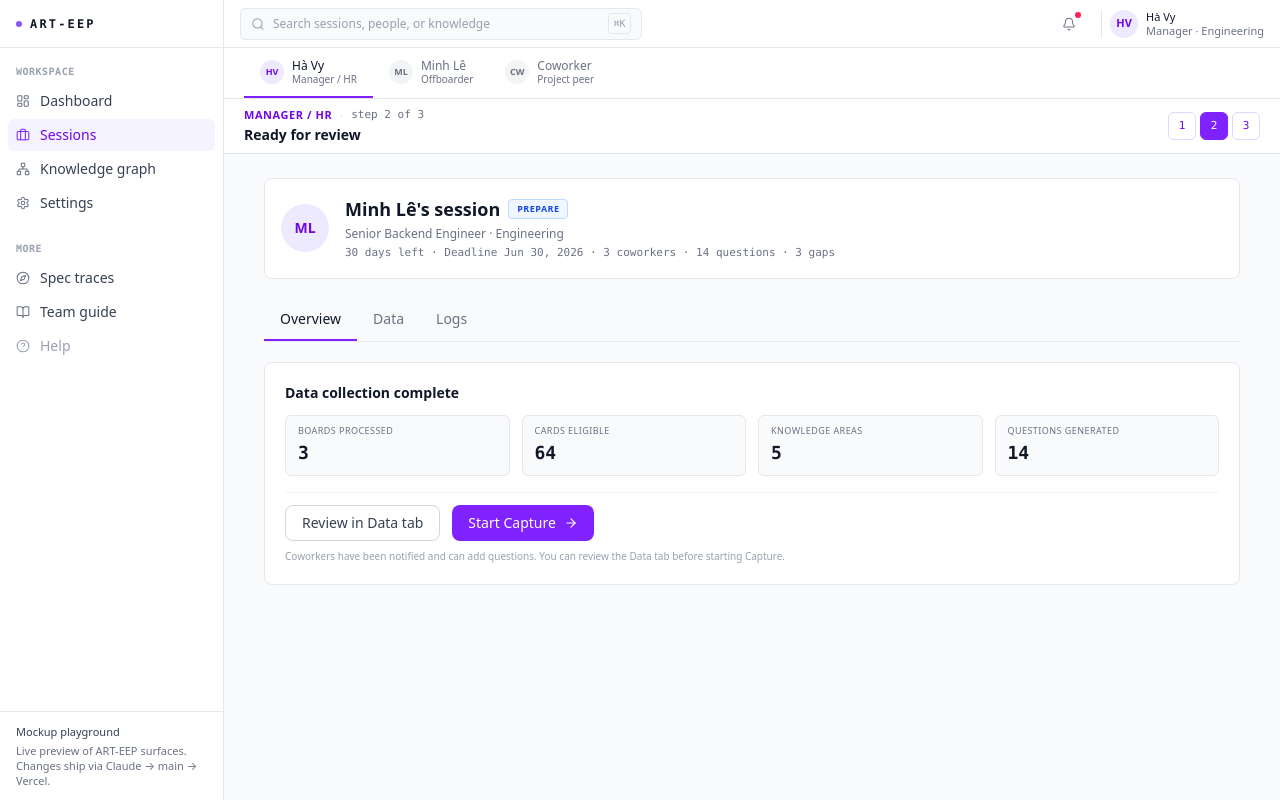
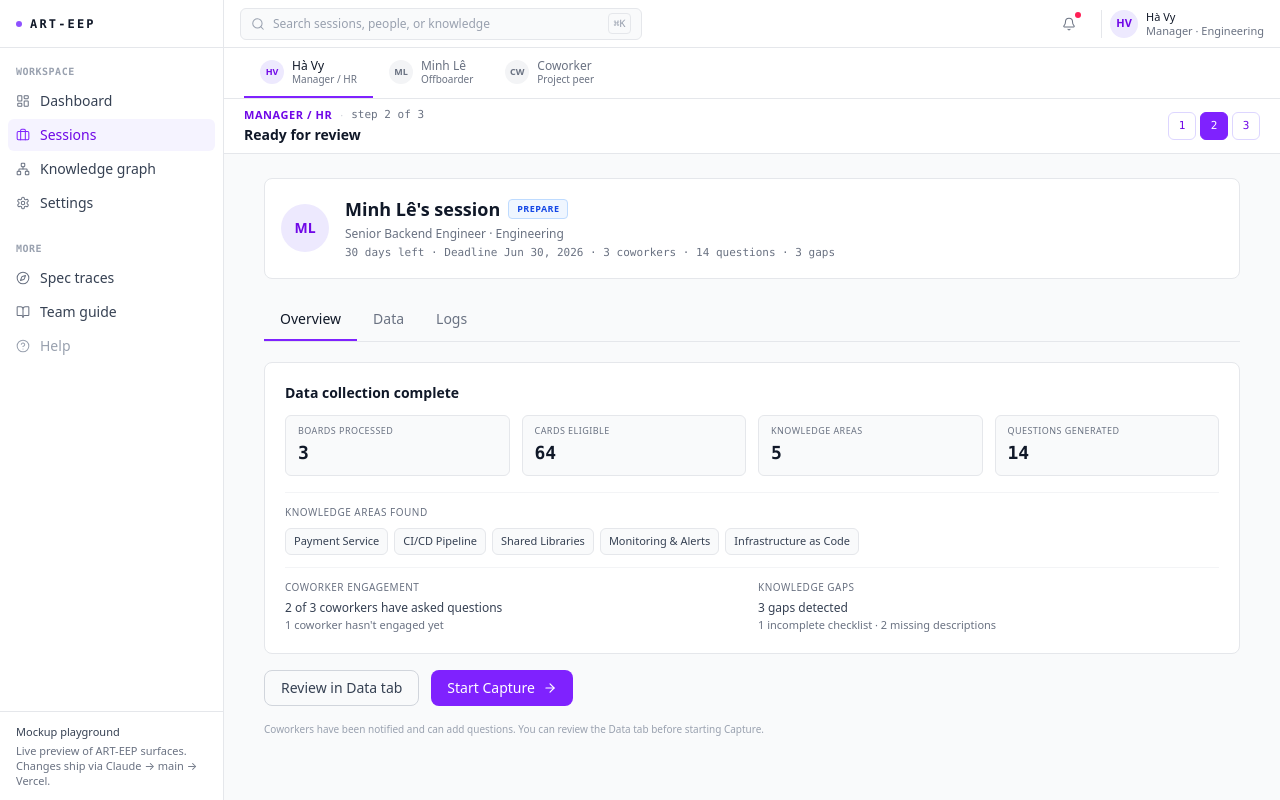
Before and after one commit to BuiDoanKhanhAnPrecioFishbone/esb-mockup, a Next.js app: page /session/minh-le in a window 1280 px wide. Built offline with nearby package versions, Linux system fonts and the light colour scheme.

Commit message:
fix(session): Side Panel → right drawer overlay (480px), enrich Overview with module names + coworker engagement + gap details

```diff
--- a/components/mockups/session-command-view.jsx
+++ b/components/mockups/session-command-view.jsx
@@ -12,7 +12,7 @@ import {
 /* ═══ Session Command View — CL-119/120/127 ═══
    Prepare phase with 3 roles (Manager, Offboarder, Coworker).
    Hero bar + tabs (Overview, Data, Logs).
-   Data tab: Board→Module→Card accordion + Side Panel. */
+   Data tab: Board→Module→Card accordion + Side Panel RIGHT DRAWER. */
 
 const ROLES = [
   { id: "manager", label: "Hà Vy", sub: "Manager / HR", icon: "HV" },
@@ -91,7 +91,25 @@ function OverviewContent({ role, stepId, isReady }) { if (role === "offboarder")
 function ManagerOverview({ stepId, isReady }) {
   if (!isReady) return (<div className="rounded-lg border border-gray-200 bg-white p-6 text-center"><div className="w-10 h-10 rounded-full bg-violet-50 inline-flex items-center justify-center mb-3 mx-auto"><div className="w-4 h-4 rounded-full border-2 border-gray-300 border-t-violet-500 animate-spin" /></div><h3 className="text-sm font-medium text-gray-900 mb-1">Collecting data from {SESSION.boards} boards...</h3><p className="text-xs text-gray-500">This takes a few minutes. You can leave and come back — we&apos;ll notify you when it&apos;s ready.</p></div>);
   if (stepId === "capture-preview") return (<div className="rounded-lg border border-emerald-200 bg-emerald-50/40 p-4"><div className="flex items-center gap-2 mb-2"><CheckCircle2 className="w-4 h-4 text-emerald-600" /><h3 className="text-sm font-semibold text-gray-900">Capture is active</h3></div><p className="text-xs text-gray-500">Minh Lê has been notified and can start answering questions. Coworkers can still add new questions.</p></div>);
-  return (<div className="rounded-lg border border-gray-200 bg-white p-5"><h3 className="text-sm font-semibold text-gray-900 mb-3">Data collection complete</h3><div className="grid grid-cols-4 gap-3 mb-4"><MetricCard label="Boards processed" value={SESSION.boards} /><MetricCard label="Cards eligible" value={SESSION.cards} /><MetricCard label="Knowledge areas" value={SESSION.modules} /><MetricCard label="Questions generated" value={SESSION.questions} /></div><div className="flex items-center gap-3 pt-3 border-t border-gray-100"><button className="h-9 px-4 rounded-lg border border-gray-300 text-sm font-medium text-gray-700 hover:bg-gray-50 transition-colors">Review in Data tab</button><Link href="/session/minh-le" className="h-9 px-4 rounded-lg bg-violet-600 hover:bg-violet-700 text-white text-sm font-medium inline-flex items-center gap-2 transition-colors">Start Capture<ArrowRight className="w-3.5 h-3.5" /></Link></div><p className="text-[10px] text-gray-400 mt-2">Coworkers have been notified and can add questions. You can review the Data tab before starting Capture.</p></div>);
+  return (<div className="space-y-4">
+    <div className="rounded-lg border border-gray-200 bg-white p-5">
+      <h3 className="text-sm font-semibold text-gray-900 mb-3">Data collection complete</h3>
+      <div className="grid grid-cols-4 gap-3 mb-4"><MetricCard label="Boards processed" value={SESSION.boards} /><MetricCard label="Cards eligible" value={SESSION.cards} /><MetricCard label="Knowledge areas" value={SESSION.modules} /><MetricCard label="Questions generated" value={SESSION.questions} /></div>
+      <div className="pt-3 border-t border-gray-100 space-y-2">
+        <p className="text-[10px] text-gray-500 uppercase tracking-wider font-medium">Knowledge areas found</p>
+        <div className="flex flex-wrap gap-1.5">{["Payment Service", "CI/CD Pipeline", "Shared Libraries", "Monitoring & Alerts", "Infrastructure as Code"].map(m => (<span key={m} className="text-[11px] px-2 py-1 rounded-md bg-gray-50 border border-gray-200 text-gray-700">{m}</span>))}</div>
+      </div>
+      <div className="pt-3 mt-3 border-t border-gray-100 grid grid-cols-2 gap-3">
+        <div><p className="text-[10px] text-gray-500 uppercase tracking-wider font-medium mb-1">Coworker engagement</p><p className="text-[12px] text-gray-700">2 of 3 coworkers have asked questions</p><p className="text-[11px] text-gray-500">1 coworker hasn&apos;t engaged yet</p></div>
+        <div><p className="text-[10px] text-gray-500 uppercase tracking-wider font-medium mb-1">Knowledge gaps</p><p className="text-[12px] text-gray-700">3 gaps detected</p><p className="text-[11px] text-gray-500">1 incomplete checklist · 2 missing descriptions</p></div>
+      </div>
+    </div>
+    <div className="flex items-center gap-3">
+      <button className="h-9 px-4 rounded-lg border border-gray-300 text-sm font-medium text-gray-700 hover:bg-gray-50 transition-colors">Review in Data tab</button>
+      <Link href="/session/minh-le" className="h-9 px-4 rounded-lg bg-violet-600 hover:bg-violet-700 text-white text-sm font-medium inline-flex items-center gap-2 transition-colors">Start Capture<ArrowRight className="w-3.5 h-3.5" /></Link>
+    </div>
+    <p className="text-[10px] text-gray-400">Coworkers have been notified and can add questions. You can review the Data tab before starting Capture.</p>
+  </div>);
 }
 
 function OffboarderOverview({ stepId }) {
@@ -108,12 +126,12 @@ function DataContent({ role, stepId, isReady }) {
   const [selectedCard, setSelectedCard] = useState(null);
   if (role === "offboarder" && stepId !== "capture-preview") return (<div className="rounded-lg border border-dashed border-gray-300 bg-gray-50 p-8 text-center"><h3 className="text-sm font-medium text-gray-700 mb-1">Questions are being collected</h3><p className="text-xs text-gray-500">You&apos;ll be able to answer them once Capture starts.</p></div>);
   if (!isReady) return (<div className="rounded-lg border border-dashed border-gray-300 bg-gray-50 p-8 text-center"><div className="w-10 h-10 rounded-full bg-violet-50 inline-flex items-center justify-center mb-3 mx-auto"><div className="w-4 h-4 rounded-full border-2 border-gray-300 border-t-violet-500 animate-spin" /></div><h3 className="text-sm font-medium text-gray-700 mb-1">Data is being collected...</h3><p className="text-xs text-gray-500">The accordion will appear here when the crawl finishes.</p></div>);
-  return (<div className={`${selectedCard ? "grid grid-cols-[1fr_340px] gap-4" : ""}`}>
+  return (<div className="relative">
     <div>
       <div className="mb-4 flex items-center gap-2"><input placeholder="Ask a general question not tied to a specific card..." className="flex-1 h-9 px-3 rounded-lg border border-gray-200 text-sm focus:outline-none focus:ring-2 focus:ring-violet-500/20 focus:border-violet-400" /><button className="h-9 px-3 rounded-lg bg-violet-600 hover:bg-violet-700 text-white text-xs font-medium transition-colors">Ask</button></div>
       {MODULES_DATA.map((board, bi) => (<div key={bi} className="rounded-lg border border-gray-200 bg-white mb-3 overflow-hidden"><div className="px-4 py-2.5 bg-gray-50 border-b border-gray-200 flex items-center gap-2"><Layers className="w-3.5 h-3.5 text-gray-400" /><span className="text-sm font-semibold text-gray-900">{board.board}</span><span className="text-[11px] text-gray-500">{board.boardCards} cards</span></div>{board.modules.map((mod, mi) => (<ModuleSection key={mi} mod={mod} role={role} selectedCard={selectedCard} onSelectCard={setSelectedCard} />))}</div>))}
     </div>
-    {selectedCard && <SidePanel card={selectedCard} role={role} onClose={() => setSelectedCard(null)} isCapture={stepId === "capture-preview"} />}
+    {selectedCard && <><div className="fixed inset-0 bg-black/10 z-30" onClick={() => setSelectedCard(null)} /><div className="fixed top-0 right-0 h-full w-[480px] bg-white border-l border-gray-200 shadow-xl z-40 overflow-y-auto"><SidePanel card={selectedCard} role={role} onClose={() => setSelectedCard(null)} isCapture={stepId === "capture-preview"} /></div></>}
   </div>);
 }
 
@@ -128,8 +146,8 @@ function ModuleSection({ mod, role, selectedCard, onSelectCard }) {
 
 function SidePanel({ card, role, onClose, isCapture }) {
   const [followUp, setFollowUp] = useState("");
-  return (<div className="rounded-lg border border-gray-200 bg-white p-4 sticky top-4 max-h-[calc(100vh-120px)] overflow-y-auto">
-    <div className="flex items-center justify-between mb-1"><h3 className="text-[14px] font-semibold text-gray-900">{card.name}</h3><button onClick={onClose} className="w-6 h-6 rounded hover:bg-gray-100 inline-flex items-center justify-center text-gray-400"><X className="w-3.5 h-3.5" /></button></div>
+  return (<div className="p-5">
+    <div className="flex items-center justify-between mb-3"><h3 className="text-[15px] font-semibold text-gray-900">{card.name}</h3><button onClick={onClose} className="w-7 h-7 rounded-md hover:bg-gray-100 inline-flex items-center justify-center text-gray-400"><X className="w-4 h-4" /></button></div>
     <p className="text-[10px] text-gray-500 uppercase tracking-wider font-medium mt-3 mb-1 pt-2 border-t border-gray-100">Description</p>
     <p className="text-[11px] text-gray-700 leading-relaxed mb-2">{card.desc}</p>
     {card.checklist.length > 0 && (<><p className="text-[10px] text-gray-500 uppercase tracking-wider font-medium mt-3 mb-1 pt-2 border-t border-gray-100">Checklist</p>{card.checklist.map((c, i) => (<div key={i} className="flex items-center gap-1.5 text-[11px] py-0.5">{c.done ? <CheckCircle2 className="w-3 h-3 text-emerald-500" /> : <div className="w-3 h-3 rounded border border-gray-300" />}<span className={c.done ? "text-gray-500 line-through" : "text-gray-700"}>{c.text}</span></div>))}</>)}
```
